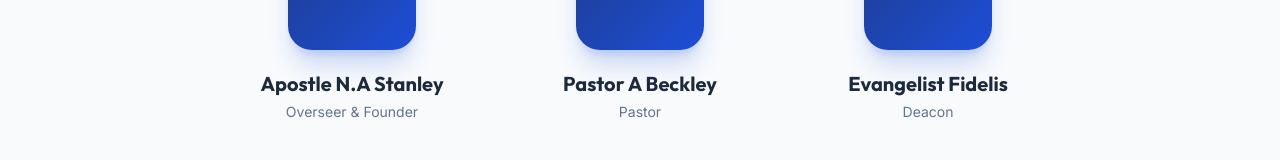
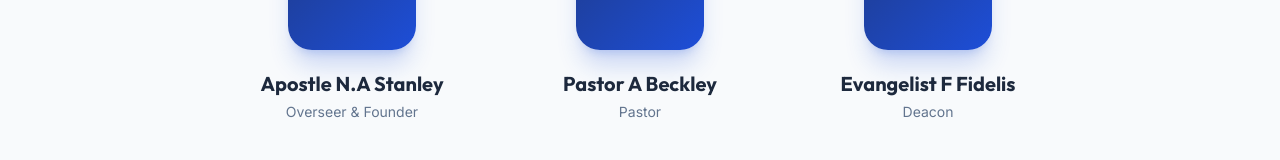
Before and after one commit to MUNYOH-JOEL-TAMON/LRT_Church_website, a React (Vite) app in the folder client/: page /about in a window 1280 px wide. Shown: the part 1741-1901 px from the top of the page. Built offline with nearby package versions, Linux system fonts and the light colour scheme; no server answers.

Commit message:
feat: add AboutPage component with mission, values, and leadership sections

```diff
--- a/client/src/pages/AboutPage.tsx
+++ b/client/src/pages/AboutPage.tsx
@@ -8,9 +8,9 @@ const VALUES = [
 ];
 
 const LEADERSHIP = [
-  { name: 'Apostle N.A Stanley', title: 'Overseer & Founder', initials: 'JT' },
-  { name: 'Pastor A Beckley', title: 'Pastor', initials: 'MN' },
-  { name: 'Evangelist Fidelis', title: 'Deacon', initials: 'GM' },
+  { name: 'Apostle N.A Stanley', title: 'Overseer & Founder', initials: 'AT' },
+  { name: 'Pastor A Beckley', title: 'Pastor', initials: 'AB' },
+  { name: 'Evangelist F Fidelis', title: 'Deacon', initials: 'FF' },
 ];
 
 const AboutPage = () => {
```
